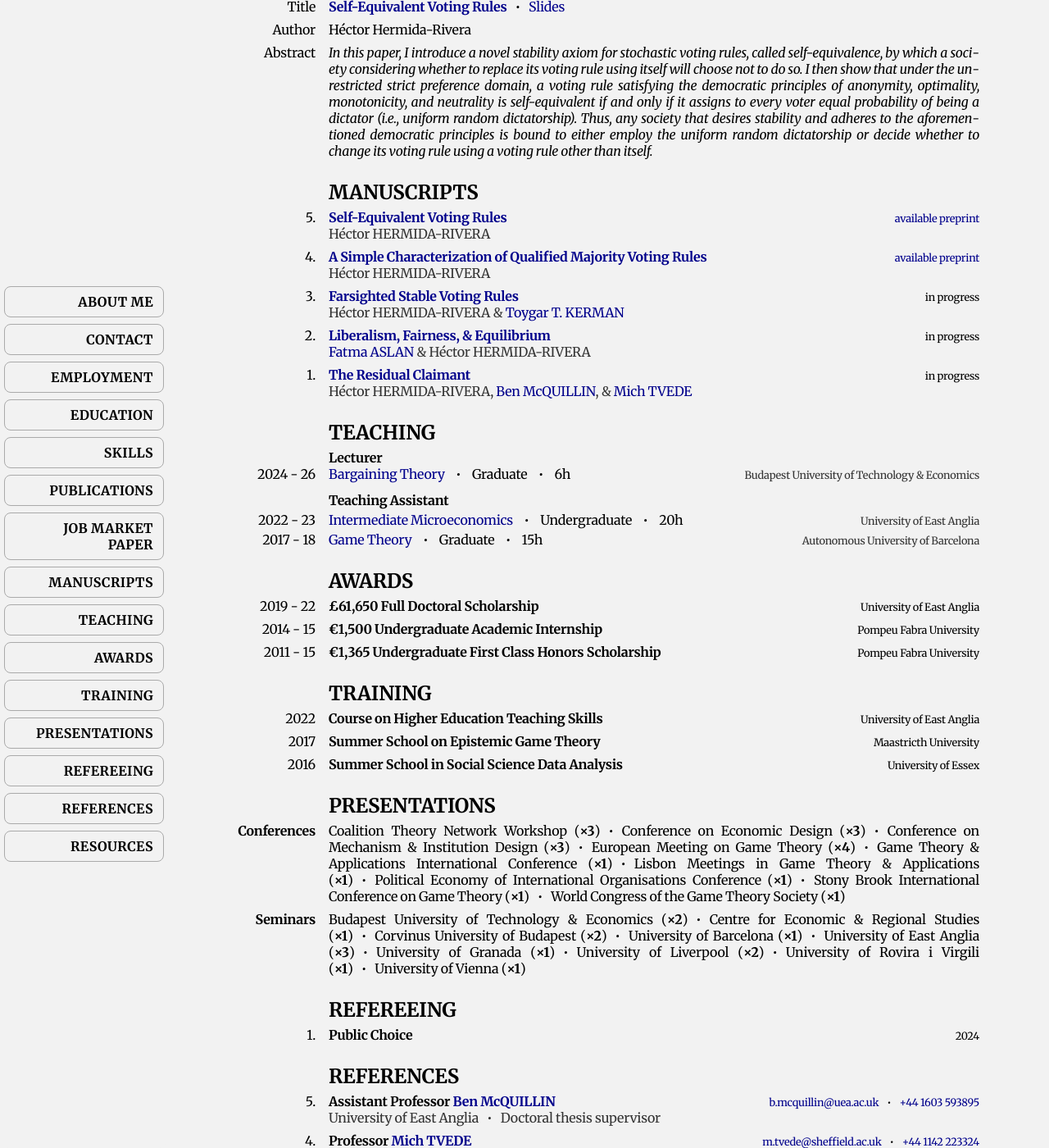
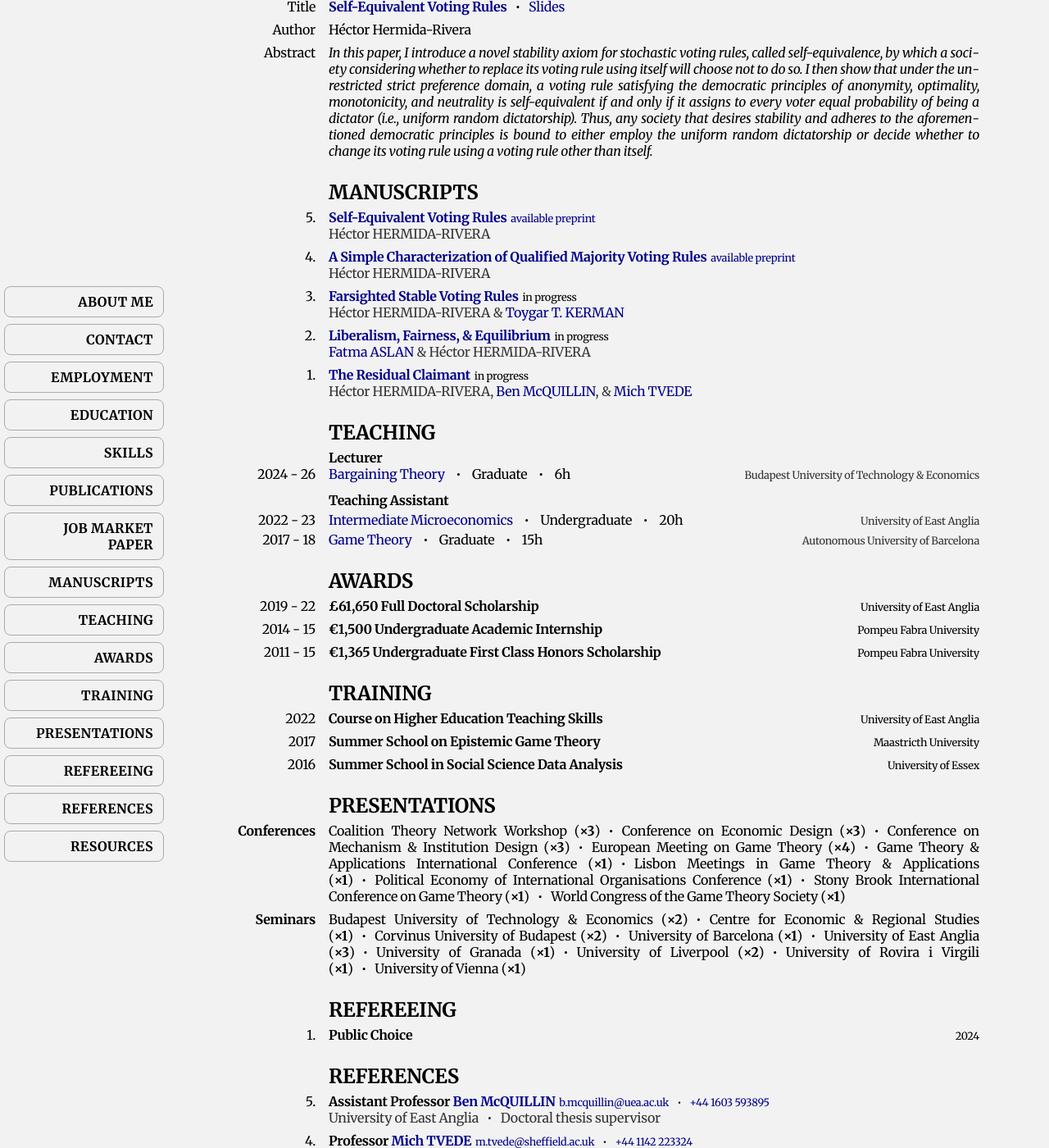
Before and after one commit to HectorHermidaRivera/hectorhermidarivera.github.io, a Jekyll site: the page built from index.md, in a window 1280 px wide and 1400 px high, scrolled down 1184 px. Shown: the whole window at 82% size. Built offline with Jekyll 4.4.1, drawn with Linux system fonts in a browser that asks for light colours; a style sheet for code colours, icons or effects is not loaded.

Commit message:
Update style.css

```diff
--- a/assets/css/style.css
+++ b/assets/css/style.css
@@ -295,13 +295,20 @@ body {
   font-weight: normal;
 }
 
-/* COLLAPSIBLE LINKS: allow hover underline */
+.two-column-2rows .value .top-row,
+.two-column-3rows .value .top-row {
+  display: flex;
+  justify-content: flex-start; /* instead of space-between if needed */
+  align-items: baseline;
+  gap: 0.3em; /* preserves space between spans instead of relying on text spaces */
+}
+
 .two-column-2rows .value .top-row .collapsible-link,
 .two-column-3rows .value .top-row .collapsible-link {
-  color: #00008B;   /* blue */
+  color: #00008B;
   cursor: pointer;
   text-decoration: none;
-  display: inline;   /* KEEP IT INLINE */
+  display: inline; /* keep inline so spaces remain */
 }
 
 .two-column-2rows .value .top-row .collapsible-link:hover,
```
